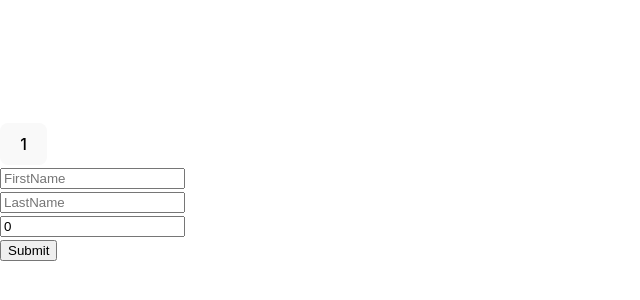
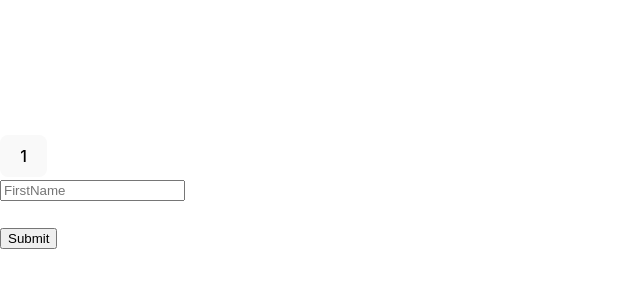
Before and after one commit to dibborah/react-hook-form-beier-luo-again, a React (Vite) app: page / in a window 1280 px wide. Shown: the part 208-508 px from the top of the page, without its empty margins (0-640 px from the left). Built offline with nearby package versions, Linux system fonts and the light colour scheme; the HTML template or start-up script is replaced by a standard one.

Commit message:
starting from scratch

```diff
--- a/src/App.tsx
+++ b/src/App.tsx
@@ -9,35 +9,19 @@ type FormFields = {
 
 let renderCount = 0;
 const App = () => {
-  const { register, handleSubmit, formState: { errors } } = useForm<FormFields>({
-    defaultValues: {
-      firstname: '',
-      lastname: '',
-      age: 0,
-    }
-  });
+  const { register, handleSubmit, watch } = useForm<FormFields>();
   renderCount++;
   const onsubmit = (data: any) => {
     console.log(data);
   }
-  console.log('errors', errors);
   return (
     <div>
       <div>
         <button type="button">{renderCount}</button>
       </div>
       <form onSubmit={handleSubmit(onsubmit)}>
-        <input {...register('firstname', { required: true })} placeholder="FirstName" />
+        <input {...register('firstname')} placeholder="FirstName" />
         <br />
-        <input {...register('lastname', {
-          required: true,
-          maxLength: {
-            value: 4,
-            message: 'Max length of 4 is required',
-          },
-        })} placeholder="LastName" />
-        <br />
-        <input type="number" {...register('age', { valueAsNumber: true})} placeholder="age" />
         <br />
         <input type="submit" />
       </form>
```
